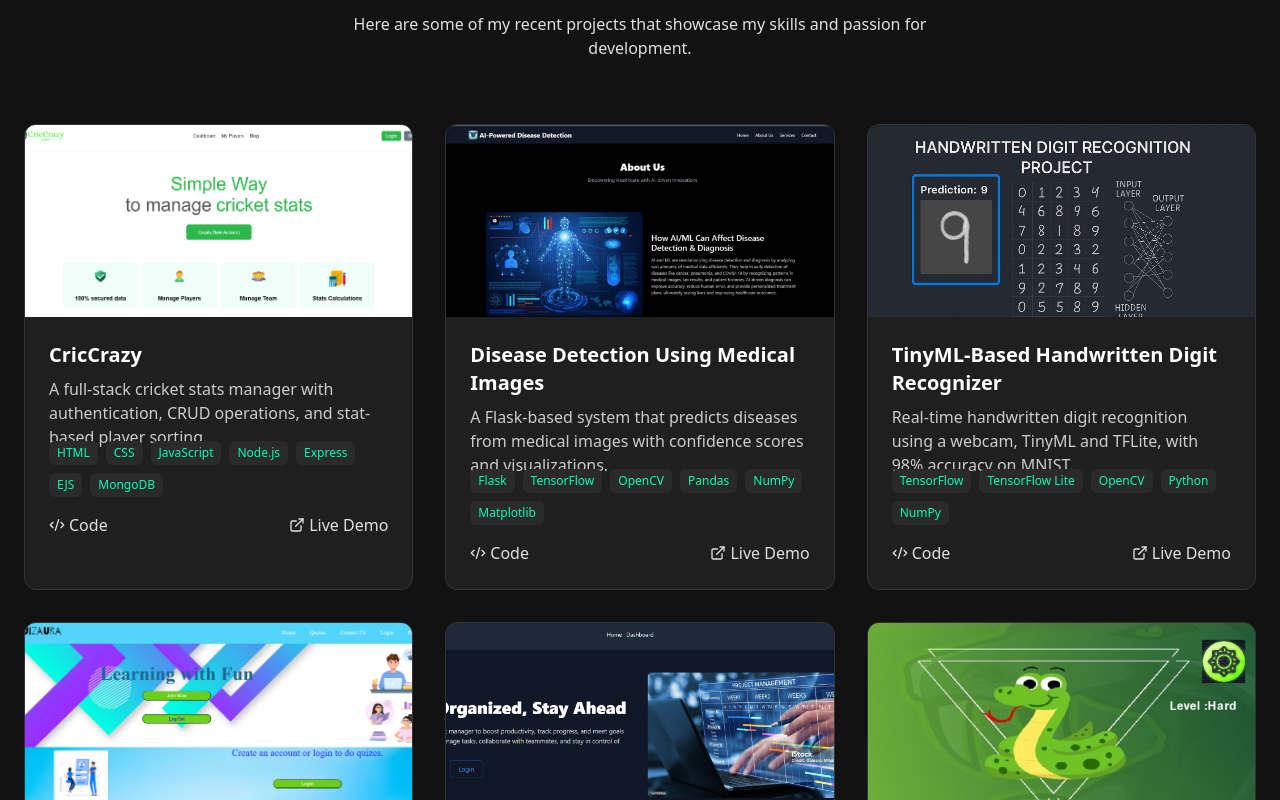
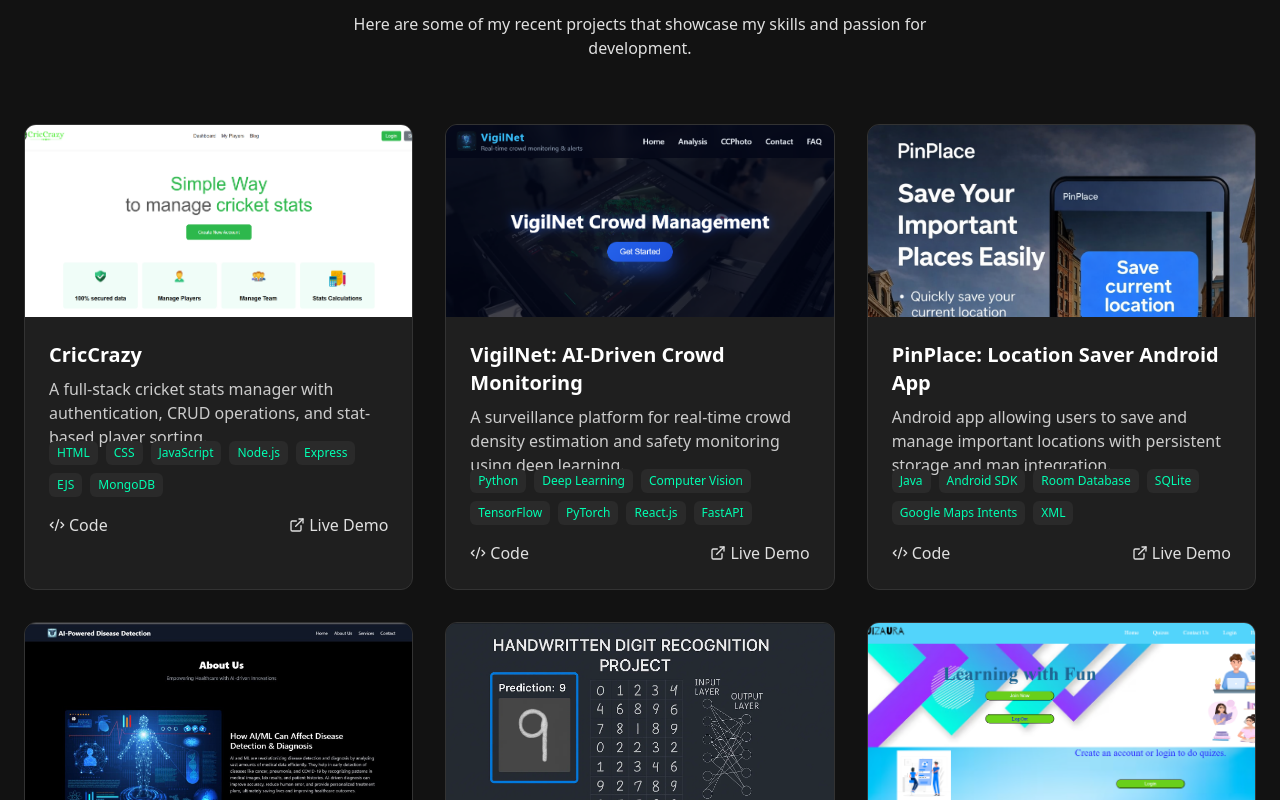
Before and after one commit to prateek-dhanker/prateek-portfolio, a React (Create React App) app: page / in a window 1280 px wide. Shown: the part 1740-2540 px from the top of the page. Built offline with nearby package versions, Linux system fonts and the light colour scheme.

Commit message:
Vigilnet and pinpace projects added

```diff
--- a/src/App.tsx
+++ b/src/App.tsx
@@ -97,6 +97,51 @@ const App: React.FC = () => {
       "image": `/${url}/projectImg/criccrazy.png`,
       "github": "https://github.com/prateek-dhanker/CricCrazy",
       "demo": "https://criccrazy.onrender.com/"
+    },
+    {
+      "title": "VigilNet: AI-Driven Crowd Monitoring",
+      "description": "A surveillance platform for real-time crowd density estimation and safety monitoring using deep learning.",
+      "extendedDescription": "The system analyzes live and recorded video streams to estimate crowd density, trigger alerts on threshold breaches, and visualize trends through an analytics dashboard. It leverages a Multi-Column CNN to overcome scale variation and occlusion challenges present in dense crowds.",
+      "features": [
+        "Real-time video-based crowd density estimation",
+        "Threshold-based alert system with CSV logging",
+        "Low-light enhancement and camera hindrance detection",
+        "Interactive analytics dashboard with graphs and filters"
+      ],
+      "technicalDetails": {
+        "Frontend": "React.js, Recharts",
+        "Backend": "Python, FastAPI",
+        "AI/ML": "Multi-Column CNN, TensorFlow, PyTorch",
+        "Data": "ShanghaiTech Crowd Counting Dataset",
+        "Visualization": "Time-series, histogram, pie charts"
+      },
+      "tech": ["Python", "Deep Learning", "Computer Vision", "TensorFlow", "PyTorch", "React.js", "FastAPI"],
+      "image": `/${url}/projectImg/vigilNet.png`,
+      "github": "https://github.com/prateek-dhanker/VigilNet",
+      "demo": "https://github.com/prateek-dhanker/VigilNet"
+    },
+    {
+      "title": "PinPlace: Location Saver Android App",
+      "description": "Android app allowing users to save and manage important locations with persistent storage and map integration.",
+      "extendedDescription": "PinPlace is a Java-based Android app designed to help users save their current locations along with custom names and descriptions. The app uses Room Database for persistent storage, integrates Google Location Services for accurate location fetching, and allows users to open saved locations directly in Google Maps. The project follows proper Android permission handling, app signing, versioning, and GitHub release practices, making it production-ready and portfolio-grade.",
+      "features": [
+        "Save and manage user locations with name, description, latitude, and longitude",
+        "Persistent local storage using Room Database",
+        "Real-time location fetching with runtime permission handling",
+        "View saved locations on Google Maps with one-click navigation",
+        "Edit, delete and share saved locations from a dedicated detail screen",
+        "Versioned and signed APK releases published via GitHub Releases"
+      ],
+      "technicalDetails": {
+        "Frontend": "Android UI using XML layouts",
+        "Backend": "Java + Room Database (SQLite abstraction)",
+        "DevOps": "Secure keystore management, signed APK generation, and GitHub Releases",
+        "Testing": "Manual functional testing on emulator and physical Android devices"
+      },
+      "tech": ["Java", "Android SDK", "Room Database", "SQLite", "Google Maps Intents", "XML"],
+      "image": `/${url}/projectImg/pinplace.png`,
+      "github": "https://github.com/prateek-dhanker/PinPlace",
+      "demo": "https://github.com/prateek-dhanker/PinPlace/releases/tag/v1.1"
     },
     {
       "title": "Disease Detection Using Medical Images",
```
Also changed, not shown: public/projectImg/pinplace.png (added), public/projectImg/vigilNet.png (added).
